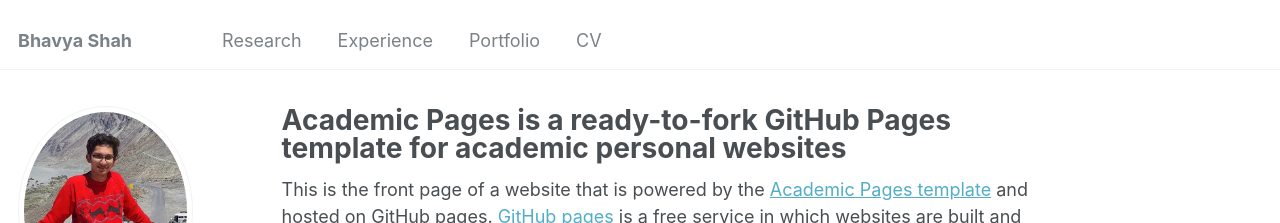
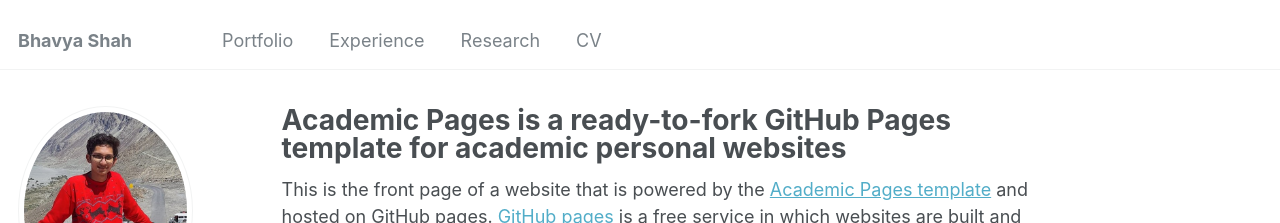
Before and after one commit to B3CODER/B3CODER.github.io, a Jekyll site: the page built from _pages/about.md, in a window 1280 px wide. Shown: the top 223 px of the page. Built offline with Jekyll 4.4.1, drawn with Linux system fonts in a browser that asks for light colours.

```diff
--- a/_data/navigation.yml
+++ b/_data/navigation.yml
@@ -1,13 +1,13 @@
 # main links links
 main:
-  - title: "Research"
-    url: /publications/
+  - title: "Portfolio"
+    url: /portfolio/
 
   - title: "Experience"
     url: /talks/
 
-  - title: "Portfolio"
-    url: /portfolio/
+  - title: "Research"
+    url: /publications/
 
   - title: "CV"
     url: /cv/
```
